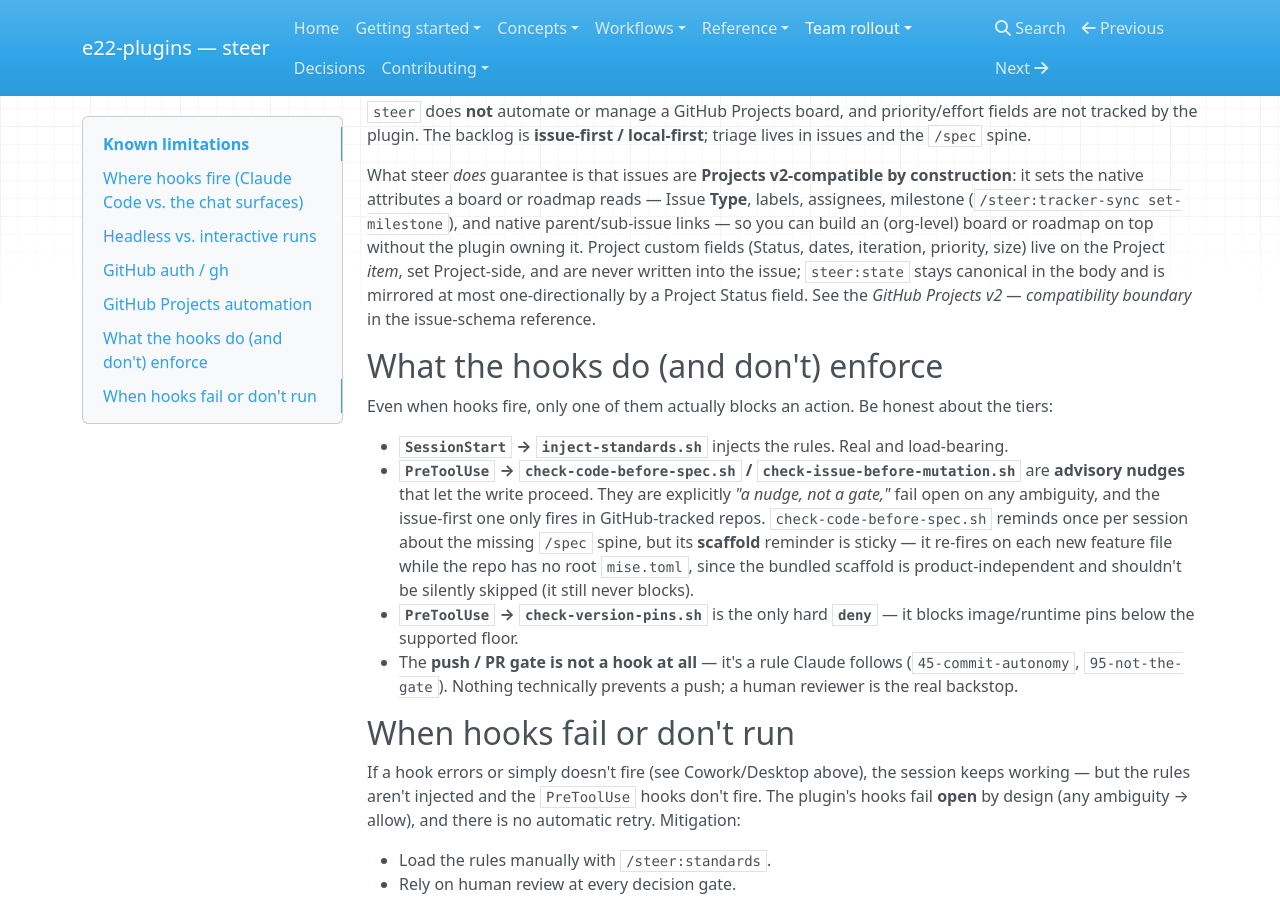
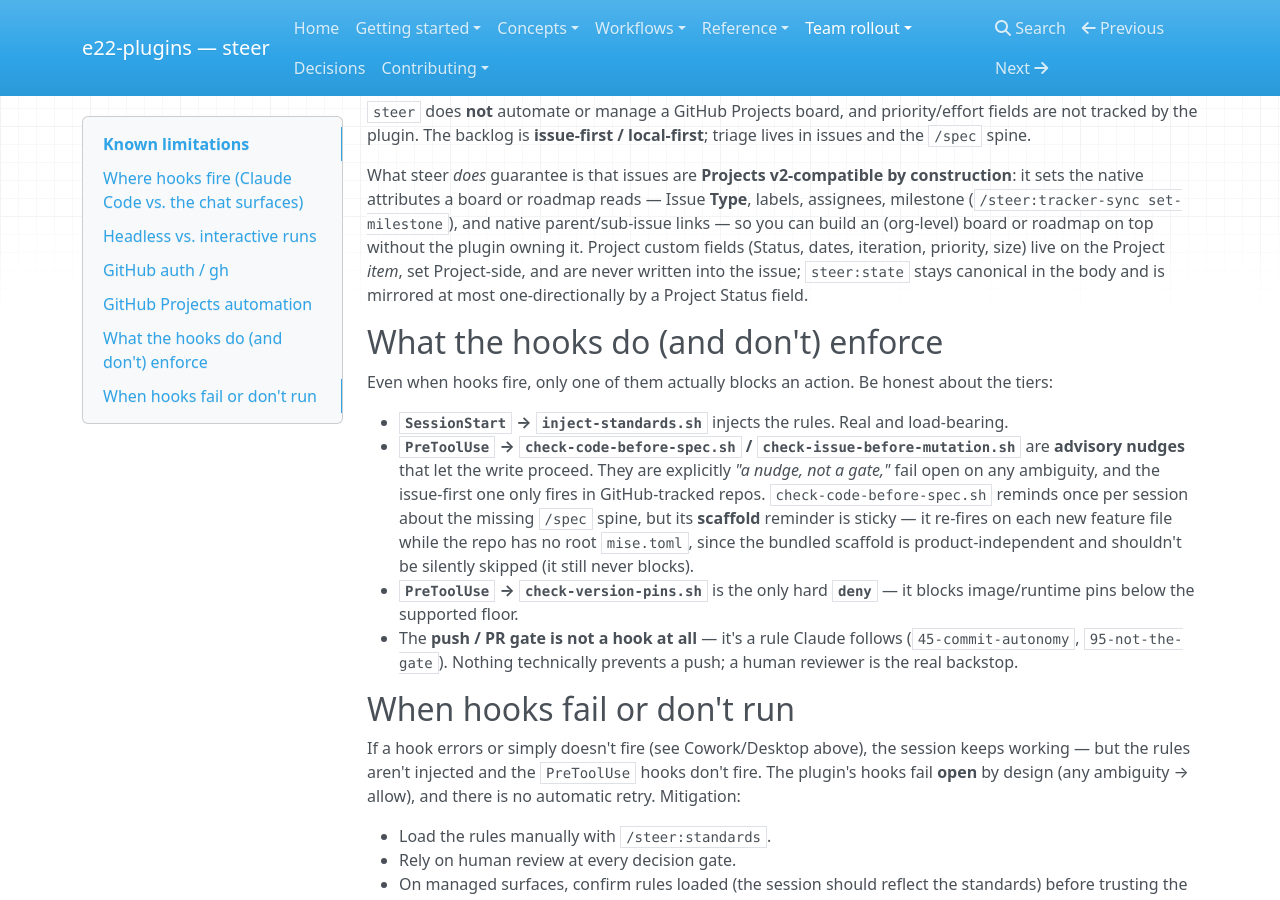
Before and after one commit to element22llc/e22-plugins, an MkDocs documentation site: the page built from docs/reference/known-limitations.md, in a window 1280 px wide and 900 px high, scrolled down 1109 px. Built offline with MkDocs 1.6.1, drawn with Linux system fonts in a browser that asks for light colours; nearby versions of some CDN libraries.

Commit message:
chore(release): steer 2.14.0
Cut steer 2.14.0 (minor): two new skills (/steer:roadmap,
/steer:deliver), milestone ops in tracker-sync, Projects-v2
compatibility, scope-aware always-on rule injection, and a
test-coverage standard, plus fixes.

Pre-release audit fold-ins:
- Remove a phantom/superseded CHANGELOG bullet (the #159
  "comment-only mise.lock drop + ::warning::" entry described
  code that #169 replaced by removing the step entirely).
- Close docs coverage gaps for the new skills (lifecycle phase
  table, workflows overview), drop a dangling issue-schema
  pointer, fix the CROSS-SURFACE skill count (22->24), and list
  /steer:deliver as a sanctioned steer-reviewer caller.

Co-Authored-By: Claude Opus 4.8 (1M context) <noreply@anthropic.com>

```diff
--- a/docs/reference/known-limitations.md
+++ b/docs/reference/known-limitations.md
@@ -66,8 +66,7 @@ native parent/sub-issue links — so you can build an (org-level) board or roadm
 on top without the plugin owning it. Project custom fields (Status, dates,
 iteration, priority, size) live on the Project *item*, set Project-side, and are
 never written into the issue; `steer:state` stays canonical in the body and is
-mirrored at most one-directionally by a Project Status field. See the
-*GitHub Projects v2 — compatibility boundary* in the issue-schema reference.
+mirrored at most one-directionally by a Project Status field.
 
 ## What the hooks do (and don't) enforce
 
```
Also changed, not shown: CHANGELOG.md (+2 -12 lines), CROSS-SURFACE.md (+1 -1 lines), docs/concepts/lifecycle.md (+1 -0 lines), docs/reference/skills.md (+1 -1 lines), docs/workflows/index.md (+2 -0 lines), plugins/steer/agents/steer-reviewer.md (+4 -3 lines), 3 other files.
